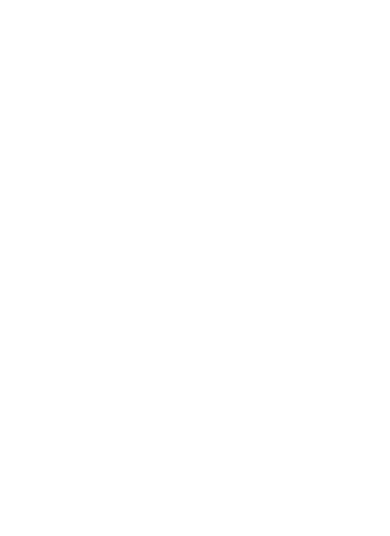
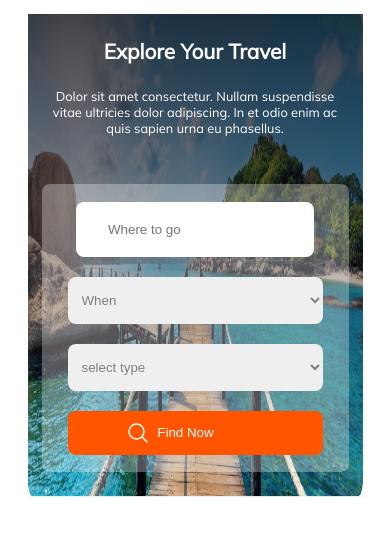
Before and after one commit to MaskuraBegum/travel-website, a plain HTML site: page index.html in a window 390 px wide. Drawn offline with Linux system fonts and the light colour scheme.

Commit message:
added responsive banner section

```diff
--- a/index.html
+++ b/index.html
@@ -1,11 +1,44 @@
 <!DOCTYPE html>
 <html lang="en">
+
 <head>
     <meta charset="UTF-8">
     <meta name="viewport" content="width=device-width, initial-scale=1.0">
     <title>Travel website</title>
+    <link rel="preconnect" href="https://fonts.googleapis.com">
+    <link rel="preconnect" href="https://fonts.gstatic.com" crossorigin>
+    <link href="https://fonts.googleapis.com/css2?family=Mulish&display=swap" rel="stylesheet">
+    <link rel="stylesheet" href="styles/index.css">
 </head>
+
 <body>
+        <header>
+            <nav></nav>
+            <div class="header-banner">
+                <div class="header-container">
+                    <h1 class="banner-titel">Explore Your Travel</h1>
+                <p class="banner-description">Dolor sit amet consectetur. Nullam suspendisse vitae ultricies dolor adipiscing. In et odio enim ac quis sapien urna eu phasellus.</p>
+                <div class="input">
+                    <input type="text" placeholder="Where to go" class="input-text" id="input-txt">
+                    <select name="" id="" class="select1">
+                        <option value="">When</option>
+                    </select>
+                    <label for="option">
+                        <select name="" id="" class="select1">
+                            <option value="">select type</option>
+                        </select>
+                    </label>
+                    <button class="btn"><img src="Images/Frame.svg" alt=""><span>Find Now</span></button>
+                </div>
+                </div>
+            </div>
+        </header>
+        <main>
 
+        </main>
+        <footer>
+
+        </footer>
 </body>
+
 </html>
--- /dev/null
+++ b/styles/index.css
@@ -0,0 +1,106 @@
+/* similar-styles */
+body {
+    font-family: 'Mulish', sans-serif;
+}
+
+header {
+    margin: 0 135px;
+}
+
+.select1,
+.input-text {
+    width: 174px;
+    padding: 15px 20px 15px 10px;
+    border: none;
+    border-radius: 8px;
+    color: rgba(19, 19, 24, 0.50);
+}
+#input-txt{
+    width: 174px;
+    padding: 17px;
+}
+
+.input {
+    display: flex;
+    flex-direction: row;
+    align-items: center;
+    justify-content: center;
+    gap: 20px;
+    border-radius: 8px;
+    background: rgba(255, 255, 255, 0.30);
+    width: 800px;
+    height: 84px;
+    padding: 0px 10px;
+    margin: 0px auto;
+}
+
+.btn {
+    display: flex;
+    align-items: center;
+    justify-content: center;
+    gap: 7px;
+    background-color: #FF5400;
+    width: 174px;
+    padding: 10px 60px 10px 10px;
+    border-radius: 8px;
+    color: #FFFFFF;
+    border: none;
+}
+
+.header-banner {
+    background: linear-gradient(rgba(19, 19, 24, 0.80), rgba(19, 19, 24, 0.00)), url("../Images/Group\ 13\ \(1\)\ \(1\).png");
+    background-repeat: no-repeat;
+    background-position: center;
+    background-size: 100% 500px;
+    border: none;
+    border-radius: 15px;
+}
+
+.header-container {
+    padding: 100px 0px;
+    text-align: center;
+}
+
+.banner-titel {
+    color: #FFF;
+    font-size: 4rem;
+    font-weight: 800;
+}
+
+.banner-description {
+    color: #FFF;
+    font-weight: 400;
+    width: 676px;
+    margin: 24px auto 48px;
+}
+@media screen and (max-width:600px) {
+    header{
+        margin: 0px;
+    }
+    .input{
+        flex-direction: column;
+        width: 287px;
+        height: 288px;
+        /* margin: 0 auto; */
+    }
+    .header-banner{
+        background-size: 335px 483px;
+    }
+    .banner-titel{
+        font-size: 1.3rem;
+        margin: 0;
+    }
+    .banner-description{
+        font-size: 0.8rem;
+        width: 304px;
+    }
+    .header-container{
+        padding: 30px 0;
+    }
+    .select1, .input-text, .btn{
+        width: 255px;
+    }
+    #input-txt{
+        padding:  20px 32px;
+    }
+}
```
Also changed, not shown: Images/Frame.svg (added).
